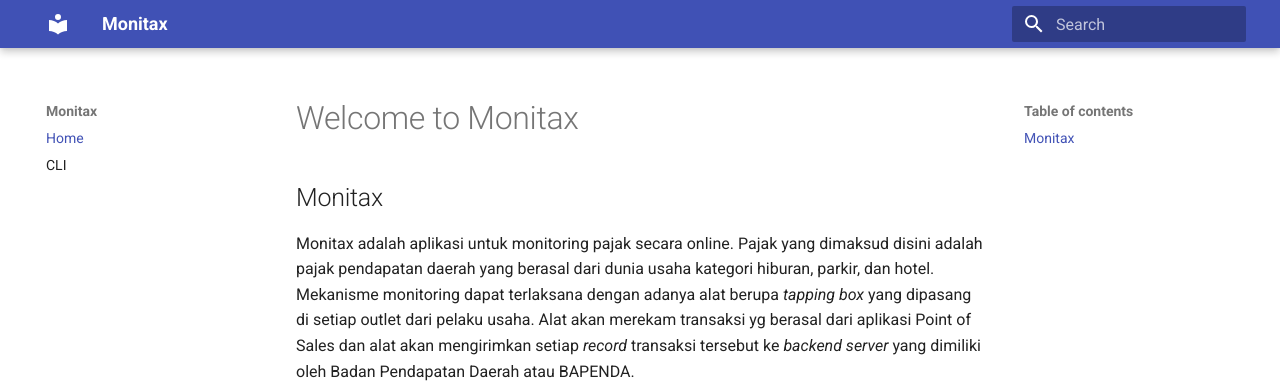
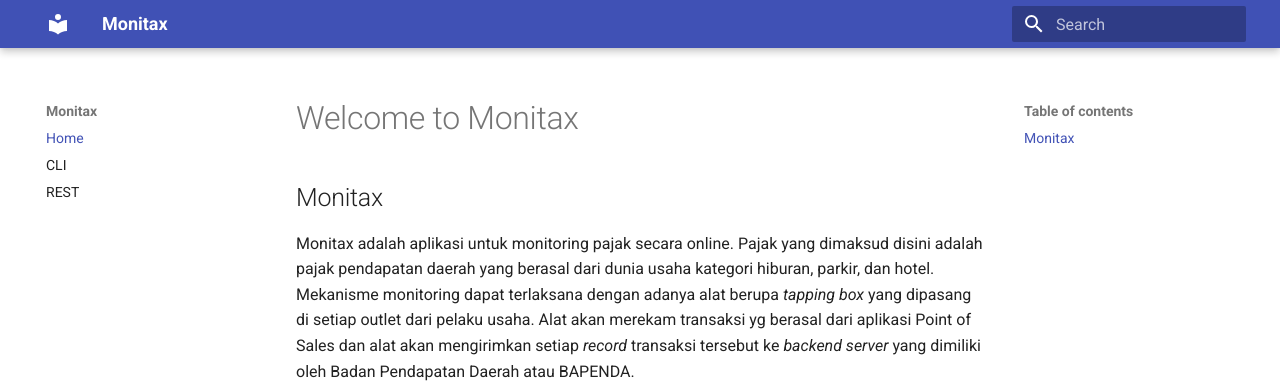
Before and after one commit to ekalaya2015/monitax-cli, an MkDocs documentation site: the page built from docs/index.md, in a window 1280 px wide. Shown: the top 383 px of the page. Built offline with MkDocs 1.6.1 and Material for MkDocs 9.7.7, drawn with Linux system fonts in a browser that asks for light colours.

Commit message:
add rest page

```diff
--- a/mkdocs.yml
+++ b/mkdocs.yml
@@ -4,6 +4,7 @@ theme:
 nav:
   - Home: index.md
   - CLI: cli.md
+  - REST: rest.md
 markdown_extensions:
   - pymdownx.superfences:
       custom_fences:
```
Also changed, not shown: docs/rest.md (added, +1 -0 lines).
